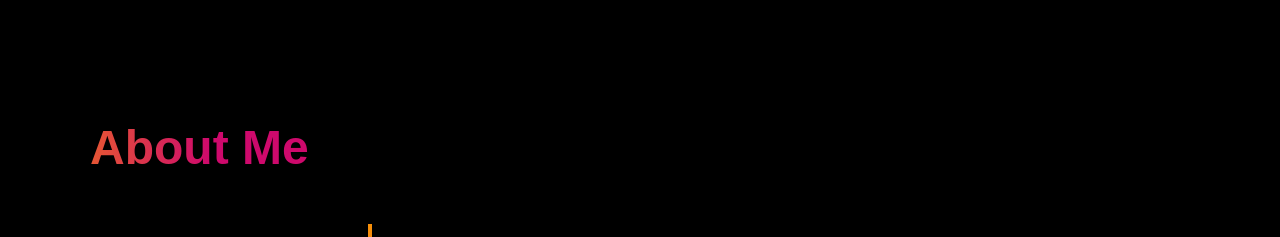
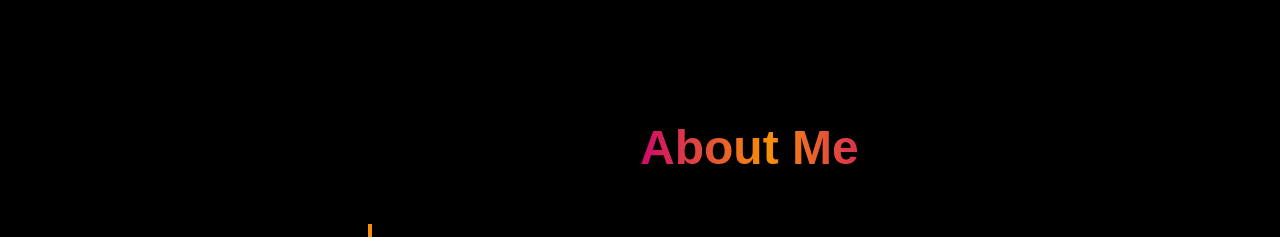
Before and after one commit to I-keep-trying/demo, a website: page index.html in a window 1280 px wide. Shown: the part 662-899 px from the top of the page. Drawn offline with nearby package versions, Linux system fonts and the light colour scheme; some icons are missing.

Commit message:
even more highly evolved bugs

```diff
--- a/index.html
+++ b/index.html
@@ -211,7 +211,7 @@
       <div class="container-fluid">
         <!-- <h1 class="text-center title">About Me</h1> -->
         <div class="row">
-            <canvas width="420px" height="150px" id="aboutCanvas"></canvas>
+            <canvas height="150px" id="aboutCanvas"></canvas>
           </div>
           <div class="row">
           <div class="col-md-3 images">
@@ -547,19 +547,38 @@
 
     <!-- <script src="/src/index.js"></script> -->
     <script>
-      let c = document.getElementById('aboutCanvas')
-      if (c.getContext) {
-        let ctx = c.getContext('2d')
+      const canvas = document.querySelector('canvas')
+      canvas.width = window.innerWidth
+      let ctx = canvas.getContext('2d')
+      const x = canvas.width / 2;
+      let text = 'About Me'
 
-        let gradient = ctx.createLinearGradient(0, 0, c.width, 0)
+      const debounce = (func) => {
+  let timer
+  return (event) => {
+    if (timer) { clearTimeout(timer) }
+    timer = setTimeout(func, 100, event)
+  }
+}
+
+      let gradient = ctx.createLinearGradient(0, 0, canvas.width, 0)
         gradient.addColorStop('0', '#f79009')
+        gradient.addColorStop('.1', '#ce096c')
+        gradient.addColorStop('.2', '#f79009')
+        gradient.addColorStop('.3', '#ce096c')
+        gradient.addColorStop('.4', '#f79009')
         gradient.addColorStop('.5', '#ce096c')
-        gradient.addColorStop('1.0', '#ce096c')
+        gradient.addColorStop('.6', '#f79009')
+        gradient.addColorStop('.7', '#ce096c')
+        gradient.addColorStop('.8', '#f79009')
+        gradient.addColorStop('.9', '#ce096c')
 
         ctx.font = '700 3rem Arial, sans-serif'
         ctx.fillStyle = gradient
-        ctx.fillText('About Me', 90, 90)
-      }
+
+        ctx.fillText(text, x, 90)
+
+
     </script>
   </body>
 </html>
--- a/src/styles/style.scss
+++ b/src/styles/style.scss
@@ -108,6 +108,11 @@ a {
 .fas.fa-bars {
   color: linear-gradient(to right, #f79009, #ce096c 100%);
 }
+
+canvas {
+  width: 100%;
+}
+
 /*header style*/
 
 .hero {
```
Also changed, not shown: dist/webpack-bundle.css.
